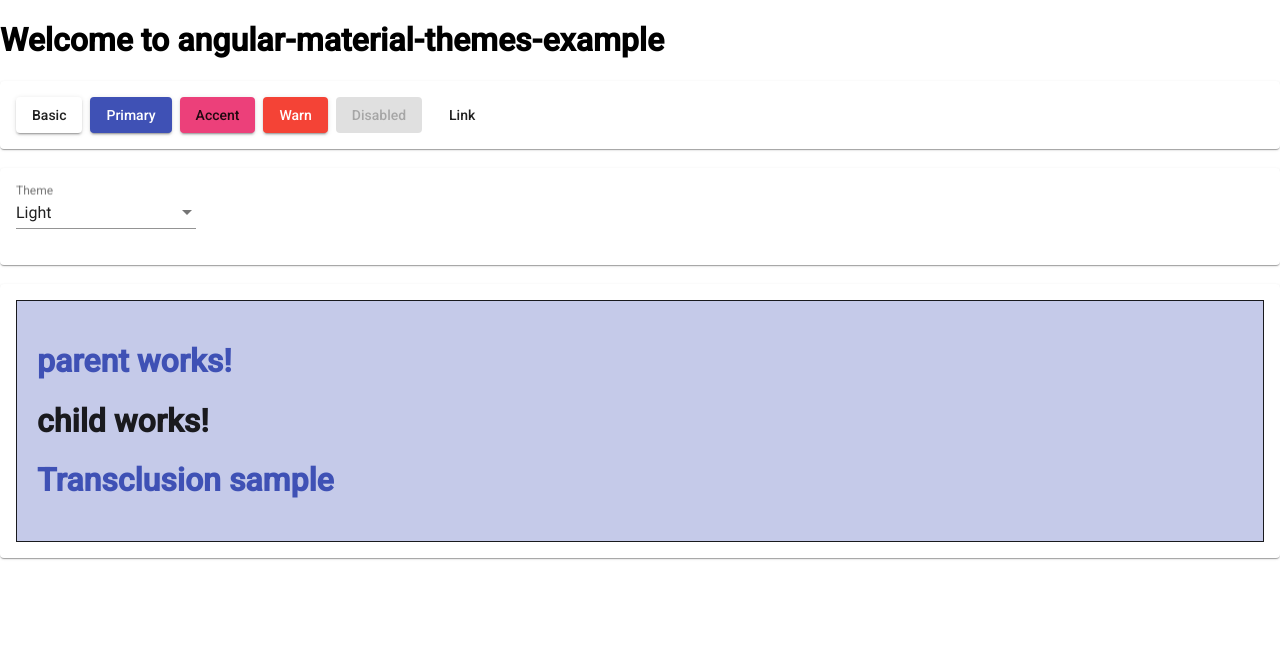
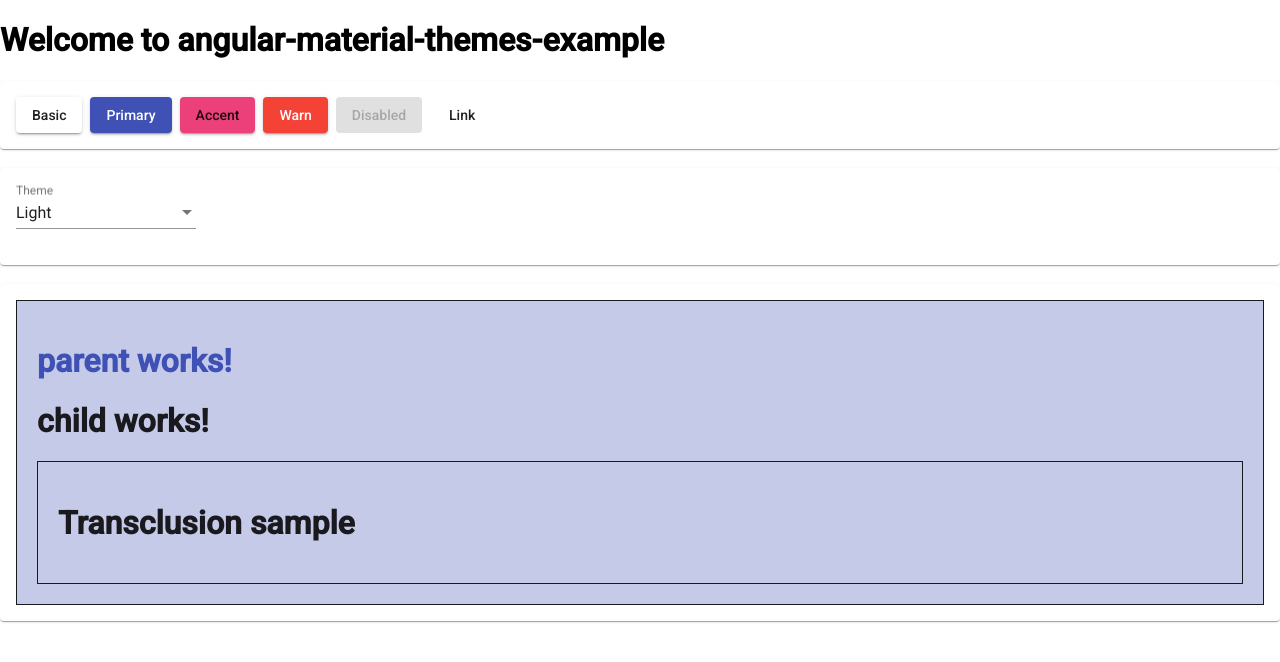
Before and after one commit to rubensa/angular-material-themes-example, an Angular app: page / in a window 1280 px wide. Shown: the top 662 px of the page. Built offline with nearby package versions, Linux system fonts and the light colour scheme.

Commit message:
As a workaround you can wrap the ng-content
This creates another selector you would have to specifically mention

```diff
--- a/src/app/example/parent/parent.component.html
+++ b/src/app/example/parent/parent.component.html
@@ -1,5 +1,7 @@
 <div>
   <h1>parent works!</h1>
   <amte-child></amte-child>
-  <ng-content></ng-content>
+  <div class="ng-content">
+    <ng-content></ng-content>
+  </div>
 </div>
```
